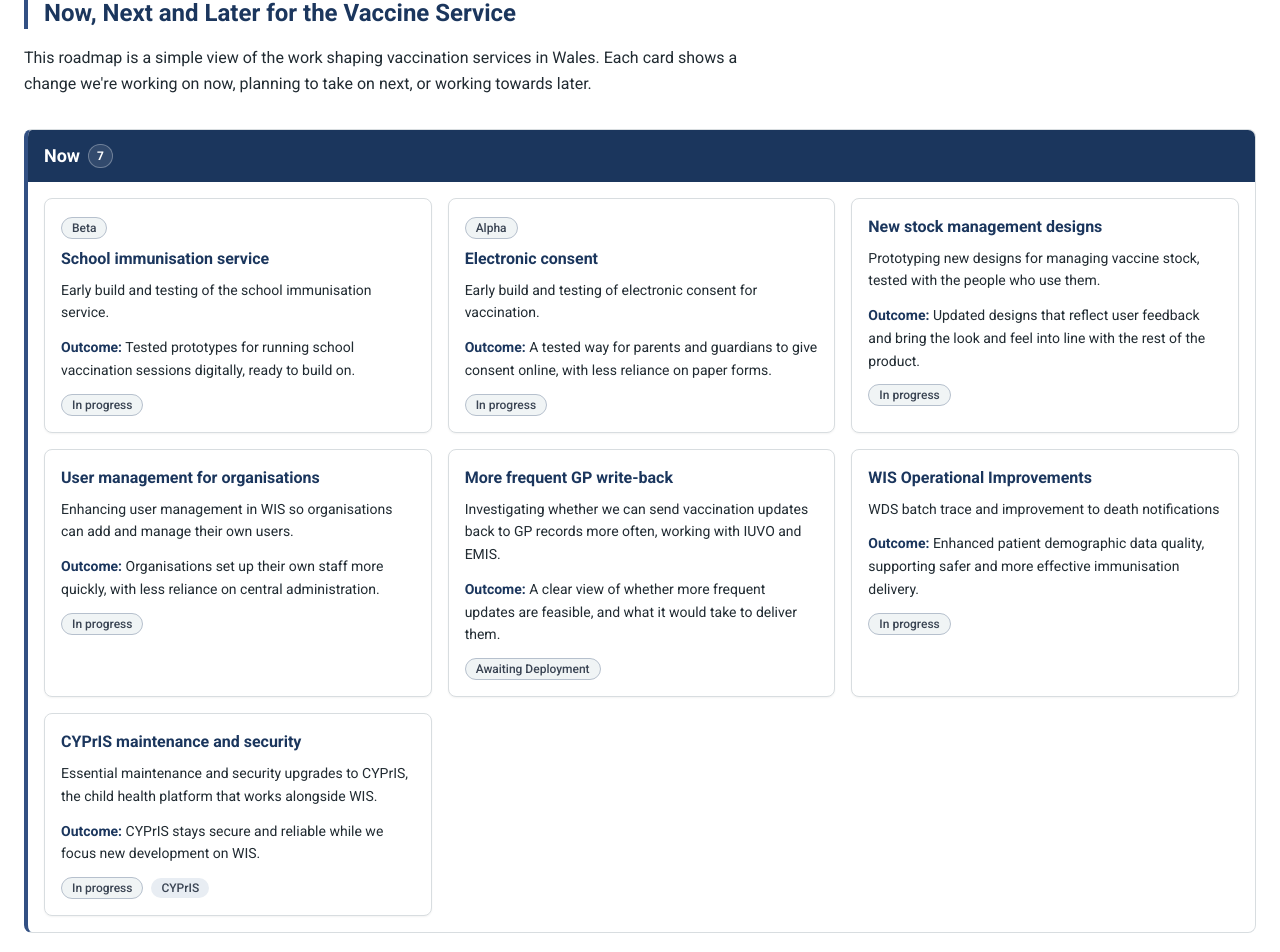
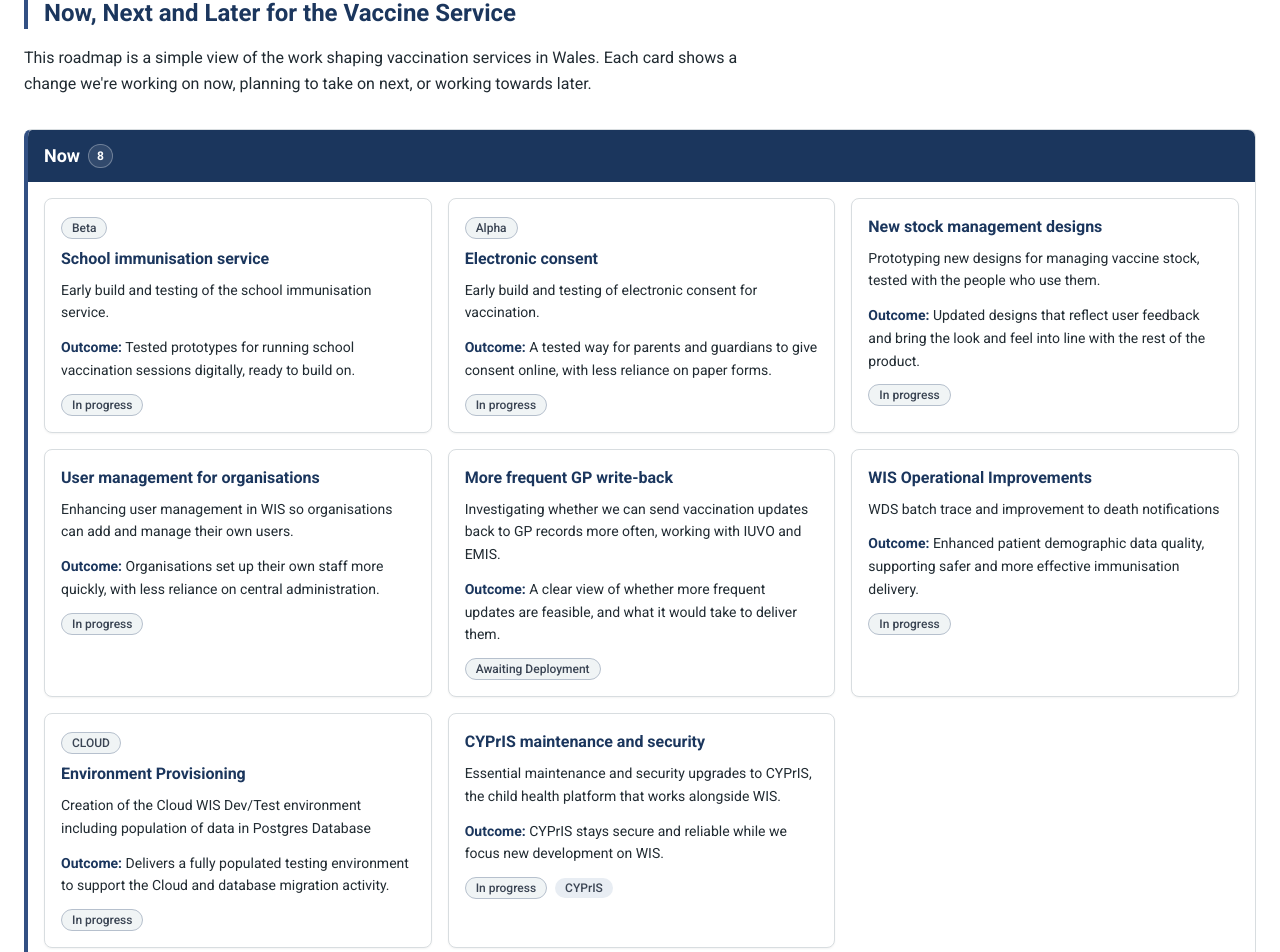
Before and after one commit to DHCW-Digital-Health-and-Care-Wales/dhcw-vaccine-roadmap, a React (Vite) app: page / in a window 1280 px wide. Shown: the part 2110-3062 px from the top of the page. Built offline with nearby package versions, Linux system fonts and the light colour scheme.

Commit message:
Add Environment Provisioning roadmap card

```diff
--- a/src/data/roadmap.ts
+++ b/src/data/roadmap.ts
@@ -259,6 +259,20 @@ export const roadmap: Roadmap = {
       status: 'in-progress',
       outcome:
         'Enhanced patient demographic data quality, supporting safer and more effective immunisation delivery.',
+      updated: UPDATED_AT,
+    },
+    {
+      id: 'environment-provisioning',
+      title: localised('Environment Provisioning'),
+      summary: localised(
+        'Creation of the Cloud WIS Dev/Test environment including population of data in Postgres Database',
+      ),
+      categoryId: CATEGORY_ID,
+      horizon: 'now',
+      status: 'in-progress',
+      phase: 'CLOUD',
+      outcome:
+        'Delivers a fully populated testing environment to support the Cloud and database migration activity.',
       updated: UPDATED_AT,
     },
     {
```
